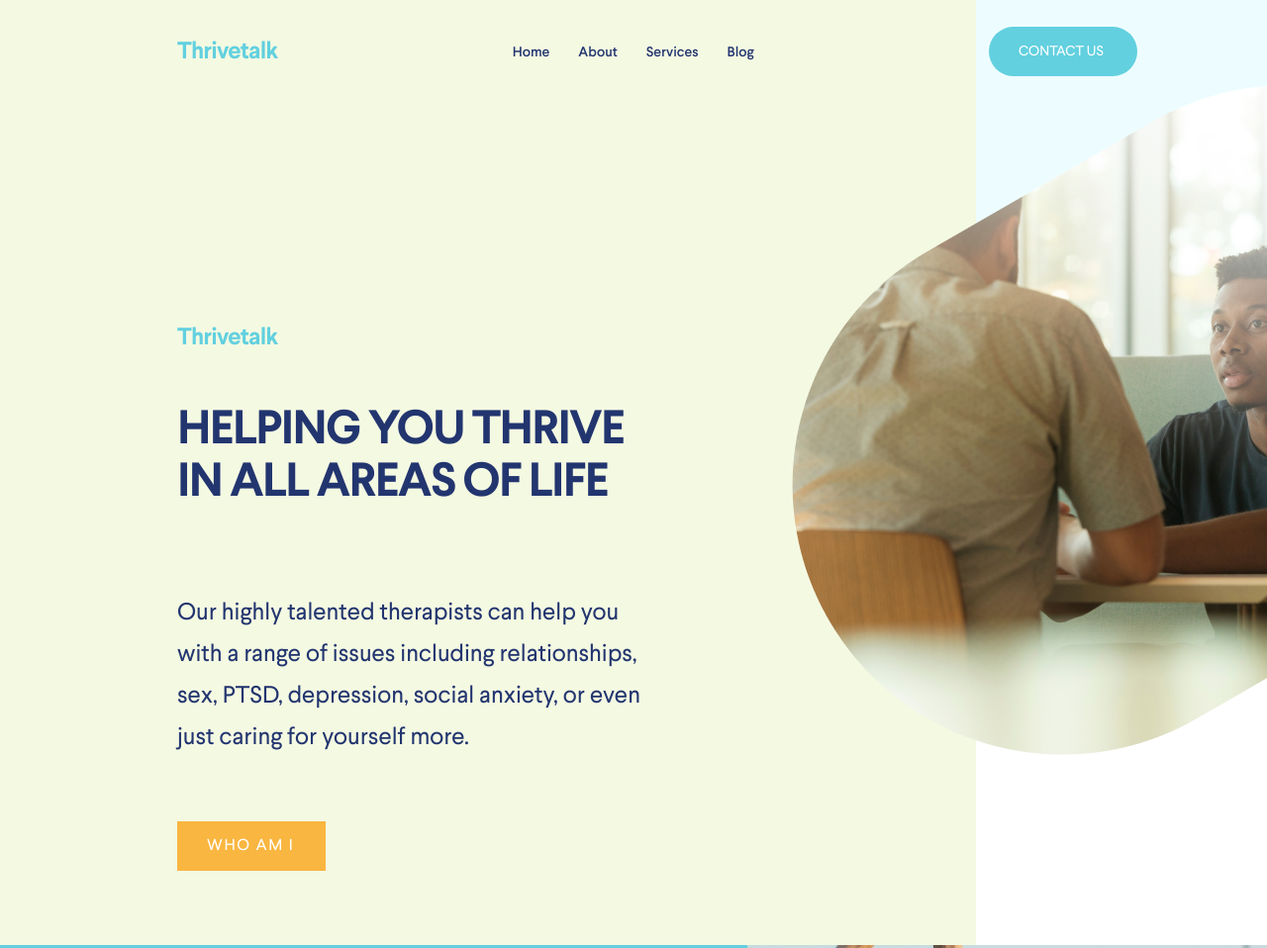
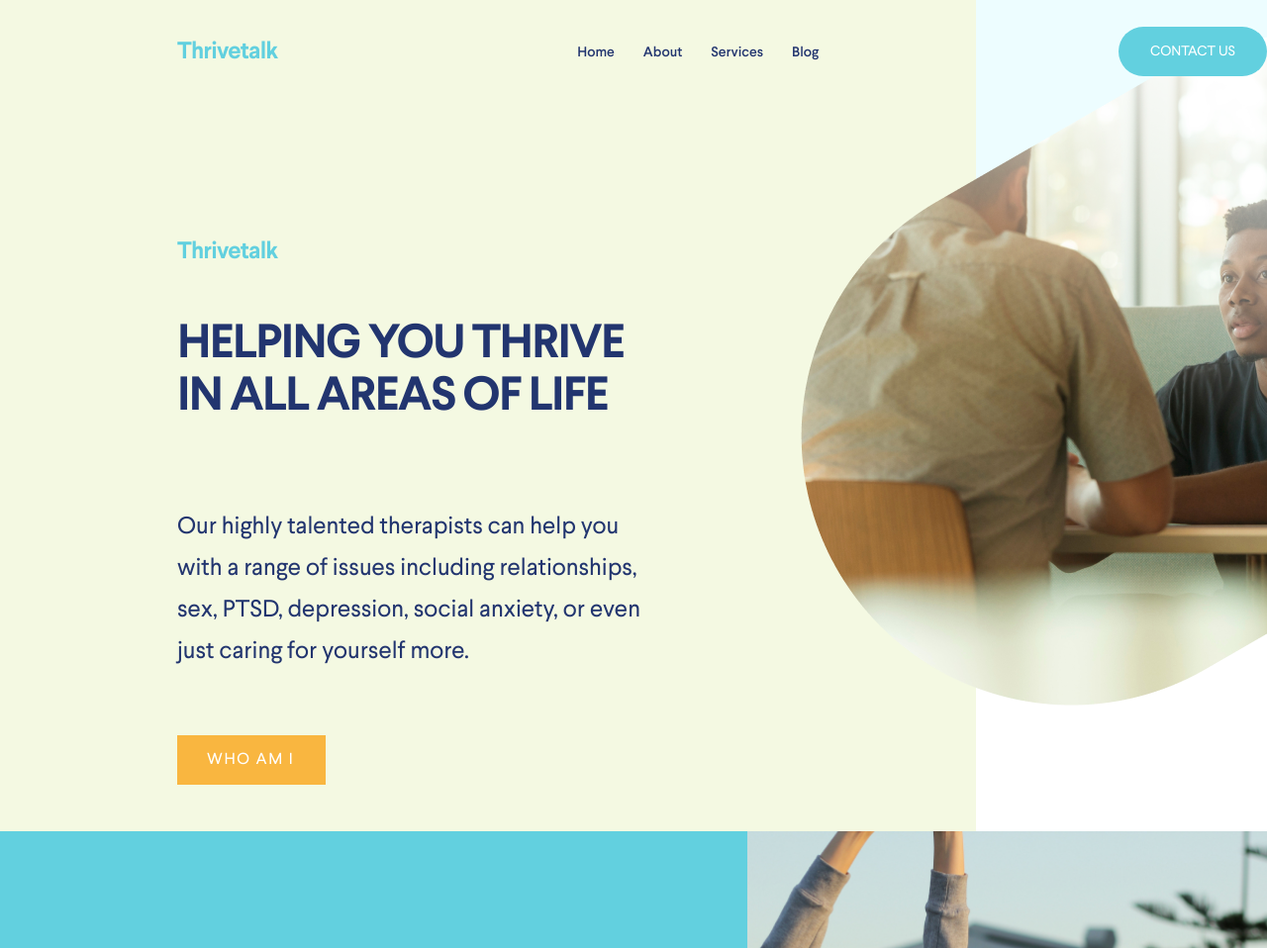
Before and after one commit to AlexandraMarchik/FE-39-HW_3, a plain HTML site: page index.html in a window 1280 px wide. Shown: the top 958 px of the page at 99% size. Drawn offline with Linux system fonts and the light colour scheme.

Commit message:
HW-3 (repair)

```diff
--- a/css/style.css
+++ b/css/style.css
@@ -103,49 +103,25 @@ legend {
 /* Reset and base styles  */
 
 
+
 /*HEADER*/
+.container{
+   max-width: 1115px;
 
-.header {
-   background:#FFFFFF;
-   max-width: 1443px;
-   min-height: 840px;
-   position: relative;
-   z-index: 1;
-   overflow: hidden;
 
 }
-.header::after {
-   content: "";
+.header {
    position: absolute;
-   z-index: -4;
-   width: 807.71px;
-   height: 544.93px;
-   left: 700px;
-   bottom: 390px;
-   transform: matrix(-0.5, 0.87, 0.87, 0.5, 0, 0);
-   border-radius: 312.159px;
-   background: #EDFDFF;
-}
-
-.header::before {
-   content: "";
-   position: absolute;
-   z-index: -3;
-   top: 0;
-   right: 23%;
-   bottom: 0;
-   left: 0;
-   background-color: #F4F9E2
-}
-.header__top{
-   margin-bottom: 251px;
+   z-index: 6;
+   padding-top: 27px;
+   padding-left: 179px;
+   width: 100%;
 }
 .wrapper{
    display: flex;
    justify-content: space-between;
    align-items: center;
-   margin: 0px 131px 0px 179px;
-   padding-top:27px ;
+
 }
 .header__logo {
    font-family: 'Larsseit-Bold';
@@ -153,8 +129,7 @@ legend {
    line-height: 27px;
    letter-spacing: -0.035em;
    color: #62D0DF;
-}
-.header__nav {
+
 }
 .nav__list {
    display: flex;
@@ -163,26 +138,33 @@ legend {
 .nav__item:not(:first-child) {
    padding-left: 29px;
 }
-.nav__item{
-   position: relative;
-}
+
 .nav__link {
    font-family: 'Larsseit-Medium';
    font-size: 14px;
    line-height: 16px;
    color: #22356F;
+   position: relative;
 }
 .nav__link:hover{
    font-weight: 600;
+   transition: all 0.1s;
 }
 .nav__link:hover::after {
+   transform: scaleX(1);
+   transition: transform 0.1s;
+
+}
+.nav__link::after {
    content: "";
    position: absolute;
-   display: block;
-   width: 50px;
-   height: 5px;
-   background: #F4F9E2;
-   box-shadow: inset 0px -1px 0px #22356F;
+   display:block;
+   width: 100%;
+   height: 1px;
+   background-color:  #22356F;
+   bottom: -11px;
+   transform: scaleY(0);
+
 
 }
 .header__button {
@@ -190,24 +172,68 @@ legend {
    height: 50px;
    background-color: #62D0DF;
    border-radius: 50px;
-   padding: 0 30px;
+}
+.header__button:hover{
+   box-shadow: 1px 1px 5px #000;
 }
 .button__text {
    font-family: 'Larsseit';
    font-size: 14px;
    line-height: 50px;
    display: flex;
-   align-items: center;
+   justify-content: center;
    text-transform: uppercase;
    color: #FFFFFF;
 }
 
 /* HEADER CONTENT*/
 
-.header-content {
-   max-width: 484px;
+
+.header-content{
+   width: 100%;
+   height: 840px;
+   position: relative;
+   z-index: -5;
+   overflow: hidden;
+
+}
+
+.content__wrapper{
+   padding-top: 241px;
    margin-left: 179px;
+
 }
+
+.header-content::after {
+   content: "";
+   position: absolute;
+   z-index: -4;
+   width: 807px;
+   height: 544px;
+   left: 700px;
+   bottom: 390px;
+   transform: matrix(-0.5, 0.87, 0.87, 0.5, 0, 0);
+   border-radius: 312px;
+   background: #EDFDFF;
+}
+
+.header-content::before {
+   content: "";
+   position: absolute;
+   z-index: -3;
+   top: 0;
+   right: 23%;
+   bottom: 0;
+   left: 0;
+   background-color:  rgba(244, 249, 226, 1);
+}
+
+
+.header__content-main{
+   width: 469px;
+   position: relative;
+}
+
 
 .header-headline {
    font-family: 'Larsseit-Bold';
@@ -230,10 +256,10 @@ legend {
    font-size: 24px;
    line-height: 42px;
    color: #22356F;
-   margin-bottom: 63px;
+   padding-bottom: 63px;
 }
 
-.content__button span {
+.content__button {
    font-family: 'Larsseit';
    font-size: 16px;
    line-height: 23px;
@@ -241,36 +267,37 @@ legend {
    align-items: center;
    letter-spacing: 0.1em;
    color: #FFFFFF;
-   margin-bottom: 75px;
    width: 150px;
    height: 50px;
    padding:0 30px;
    background: #F9B640;
 }
+.content__button:hover{
+   color: #fce7c3;
+}
 
-.header__content-bg::after{
-   content: "";
-   position: absolute;
-   z-index: -1;
-   left:700px;
-   bottom: 40px;
+.header__content-bg{
+   content: '';
    background-image: url('../img/section1.png');
    background-repeat: no-repeat;
-   width: 971.96px;
-   height: 875.78px;
+   width: 743px;
+   height: 824px;
+   position: absolute;
+   left: 530px;
+   bottom: -20px;
+   z-index: 3;
 }
 
-
-/* SECTION 1*/
+/* SECTION 2*/
 
 .main{
-   max-width: 1443px;
+   width: 100%;
 }
 .description {
    height: 607px;
    background-color: #62D0DF;
 }
-.container {
+.container1 {
    margin-left: 179px;
    display: flex;
    justify-content: space-between;
@@ -350,8 +377,6 @@ legend {
 }
 
 /*Section help box*/
-.help__box {
-}
 .box__list {
    display: flex;
    margin-bottom: 120px;
@@ -449,13 +474,13 @@ legend {
    background: #22356F
 }
 .next-box__item:nth-child(2){
-   background: #0052C1;;
+   background: #0052C1;
 }
 .next-box__item:nth-child(3){
    background-image: url('../img/str.jpg');
 }
 .next-box__item:nth-child(4){
-   background: #62D0DF;;
+   background: #62D0DF;
 }
 .next-box__item:nth-child(5){
    background: #DEE1FF;
@@ -466,7 +491,7 @@ legend {
 
 /*SECTION TRAINING*/
 .training {
-   height: 542px;
+   min-height: 542px;
 }
 
 .training__block {
@@ -515,8 +540,6 @@ legend {
    height: 800px;
    margin-right:106px ;
 }
-.should-know__block {
-}
 .should-know__top {
    font-family: 'Larsseit';
    font-size: 16px;
@@ -549,7 +572,9 @@ legend {
    letter-spacing: 0.1em;
    color: #FAB63E;
 }
-
+.should-know__bottom:hover{
+   color: #fcda9e;
+}
 /*CONTACT*/
 
 
@@ -589,7 +614,7 @@ legend {
    line-height: 53px;
    letter-spacing: -0.005em;
    color: #FFFFFF;
-   margin-bottom: 90px;
+   padding-bottom: 70px;
 
 }
 .contact__bottom {
@@ -600,6 +625,10 @@ legend {
    align-items: center;
    letter-spacing: 0.1em;
    color: #62D0DF;
+   margin-bottom:42px;
+}
+.contact__bottom:hover{
+   color: #01899b;
 }
 .contact__bg {
    background-image: url('../img/man2.jpg');
@@ -610,7 +639,7 @@ legend {
 
 /*FOOTER*/
 .footer {
-   max-width: 1443px;
+   width: 100%;
 }
 .footer__top {
    display: flex;
@@ -676,6 +705,7 @@ legend {
 .footer__bottom {
    height: 80px;
    background-color: #62D0DF;
+
 }
 .bottom__text {
    font-family: 'Larsseit-Bold';
@@ -692,5 +722,7 @@ legend {
    background-image: url('../img/©.svg');
    background-repeat: no-repeat;
    width: 9px;
-   height: 12px;
+   height: 9px;
+   margin-right: 6px;
+
 }
--- a/index.html
+++ b/index.html
@@ -11,7 +11,7 @@
 
 <body>
    <header class="header">
-      <div class="header__top">
+      <div class="container">
          <div class="wrapper">
             <div class="header__logo">
                <h2>Thrivetalk</h2>
@@ -39,21 +39,26 @@
             </div>
          </div>
       </div>
-      <div class="header-content">
+   </header>
+   <main class="main">
+      <section class="header-content">
+         <div class="container">
+            <div class="content__wrapper">
                <div class="header-headline">
                   <h2>Thrivetalk</h2>
                </div>
+               <div class="header__content-main">
                   <h1 class="header__tittle">HELPING YOU THRIVE IN ALL AREAS OF LIFE</h1>
                   <p class="header__text">Our highly talented therapists can help you with a range of issues including
                      relationships, sex, PTSD, depression, social anxiety, or even just caring for yourself more.</p>
                   <a href="#" class="content__button"><span>WHO AM I</span></a>
-      </div>
                   <div class="header__content-bg"></div>
                </div>
-   </header>
-   <main class="main">
+            </div>
+         </div>
+      </section>
       <section class="description">
-         <div class="container">
+         <div class="container1">
             <div class="description__content">
                <h2 class="description__tittle">Why Thrive?
                </h2>
```
Lines whose indentation alone changed are shown as unchanged.
